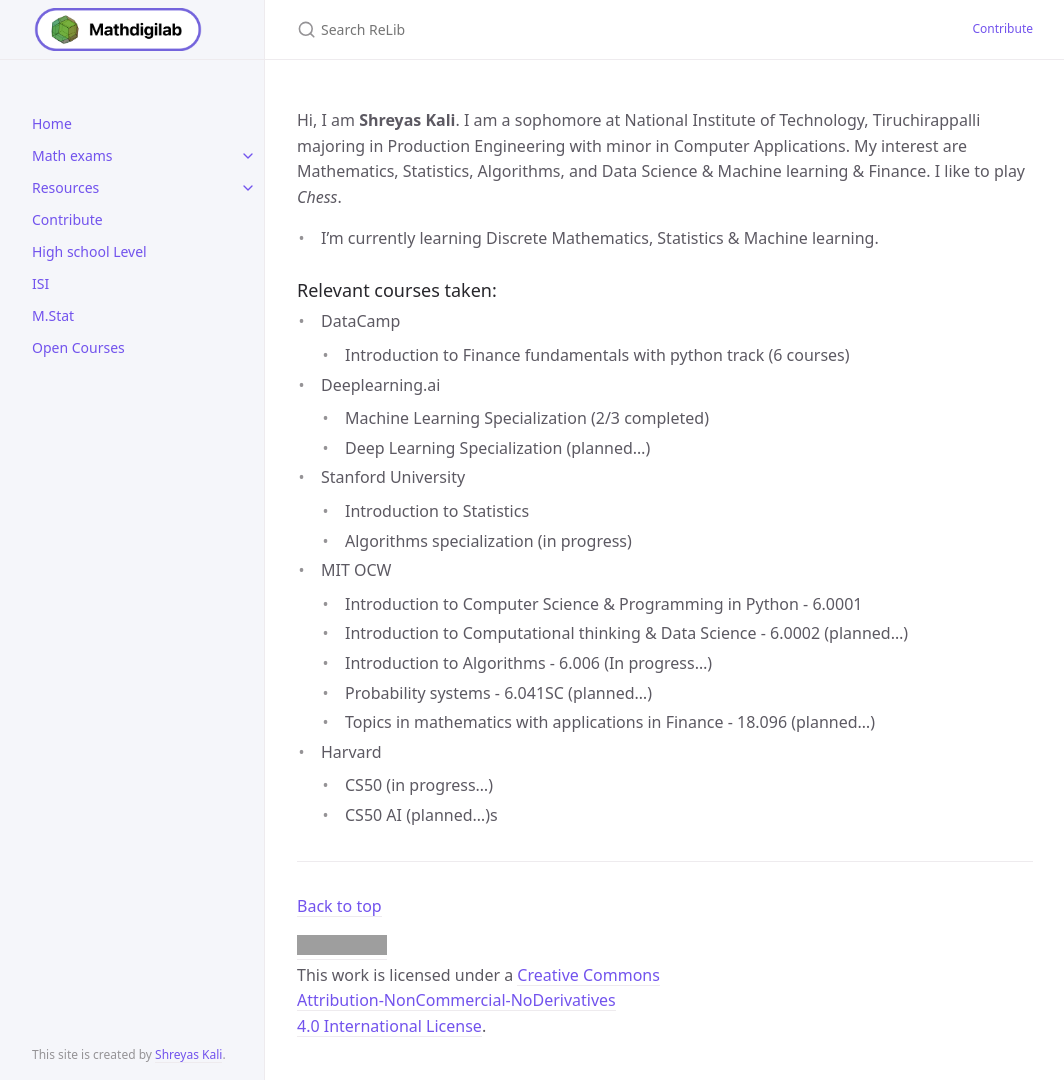
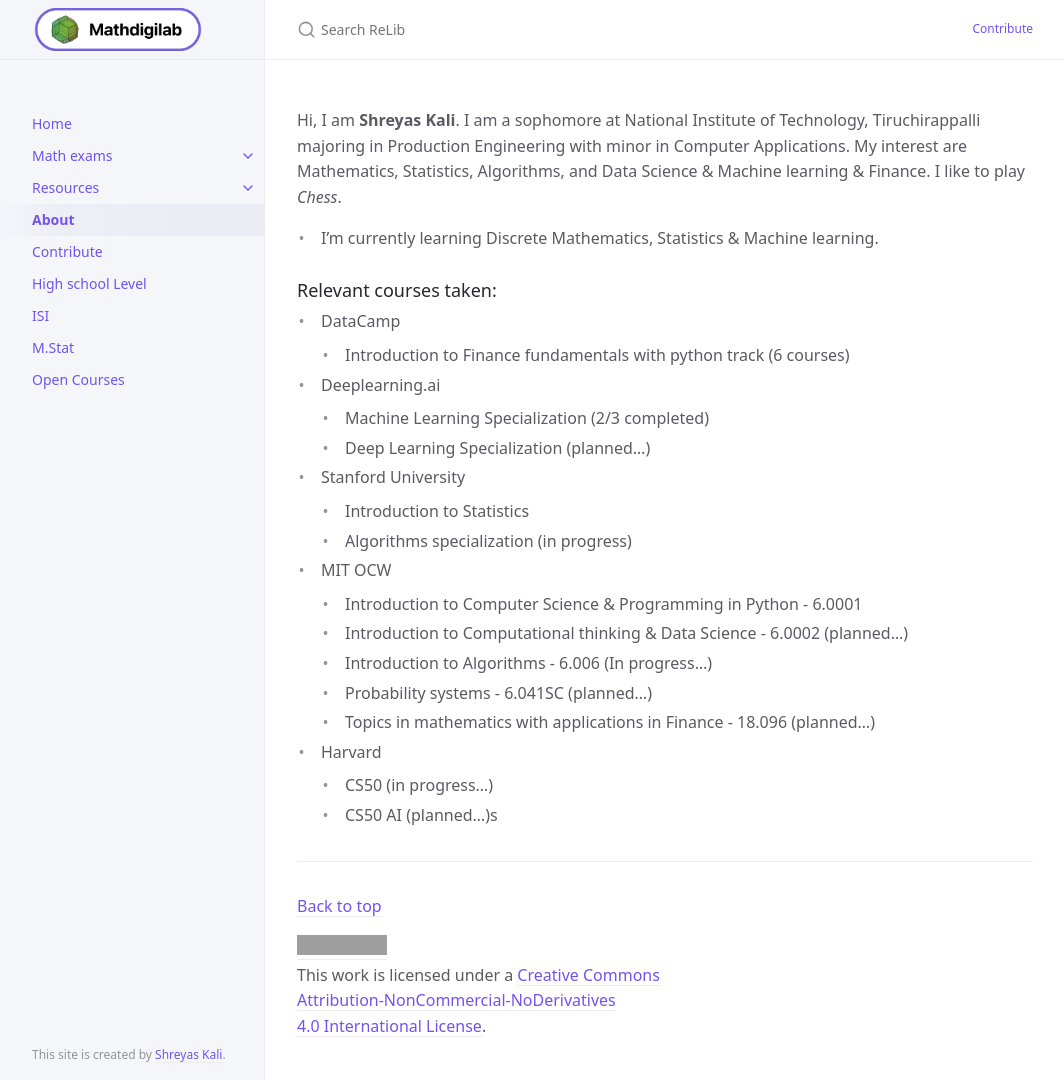
Before and after one commit to Shreyaskali/shreyaskali.github.io, a Jekyll site: the page built from docs/About.md, in a window 1280 px wide and 1080 px high. Shown: the whole window, without its empty margins (107-1171 px from the left). Built offline with Jekyll 4.4.1, drawn with Linux system fonts in a browser that asks for light colours; nearby versions of some CDN libraries; our own code applies the rules of GitHub Pages for plain Markdown files; grey boxes are pictures that could not be loaded.

Commit message:
initial commit

```diff
--- a/_config.yml
+++ b/_config.yml
@@ -16,7 +16,7 @@
 title: ReLib
 description: My Research Library
 baseurl: "/" # the subpath of your site, e.g. /blog
-url: "https://shreyaskali.github.io/relib" # the base hostname & protocol for your site, e.g. http://example.com
+url: "https://shreyaskali.github.io/" # the base hostname & protocol for your site, e.g. http://example.com
 permalink: pretty
 exclude: ["node_modules/", "*.gemspec", "*.gem", "Gemfile", "Gemfile.lock", "package.json", "package-lock.json",  "script/", "LICENSE.txt", "lib/", "bin/", "README.md", "Rakefile"
 , "docs/tests/", "docs/configuration.md", "docs/customization.md", "docs/index-test.md", "docs/navigation-structure.md", "docs/utilities/", "docs/ui-components/", "docs/search.md", "head_custom.html"
--- a/docs/About.md
+++ b/docs/About.md
@@ -1,3 +1,11 @@
+---
+layout: default
+title: About
+nav_order: 6
+has_children: false
+permalink: /about
+---
+
 Hi, I am **Shreyas Kali**. I am a sophomore at National Institute of Technology, Tiruchirappalli majoring in Production Engineering with minor in Computer Applications. My interest are Mathematics, Statistics, Algorithms, and Data Science & Machine learning & Finance. I like to play *Chess*.
 
 - I’m currently learning Discrete Mathematics, Statistics & Machine learning.
```
Also changed, not shown: docs/Contribute 2.md (deleted), 1 other file.
